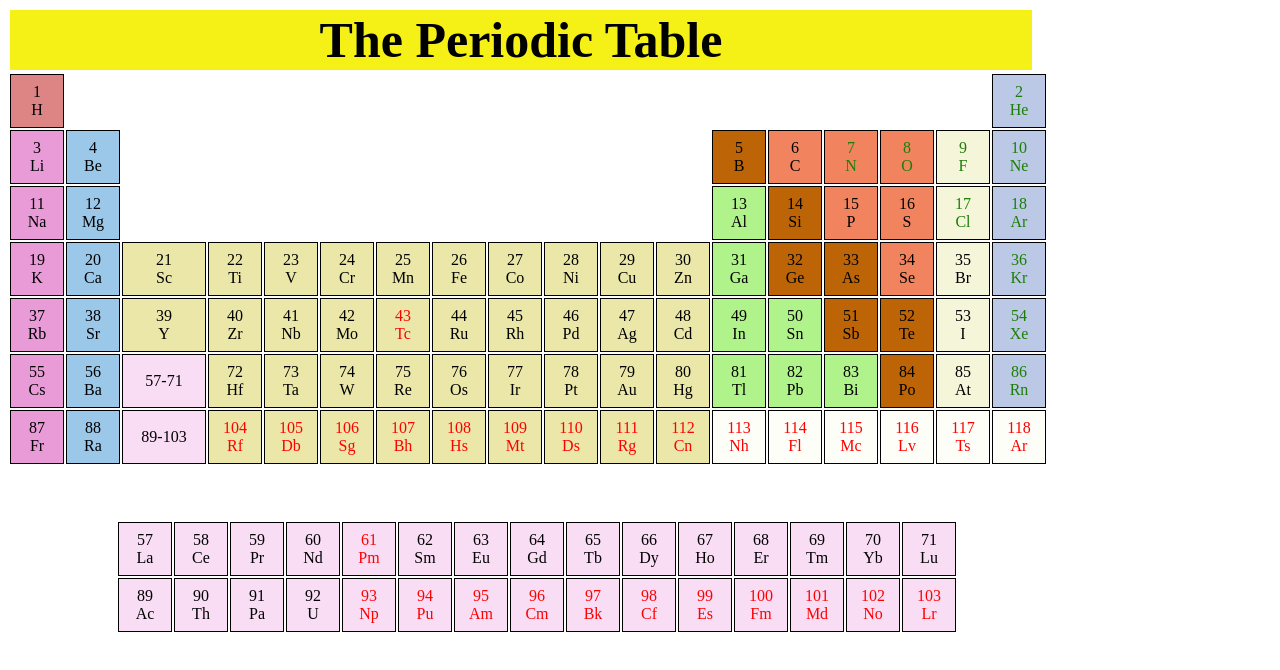
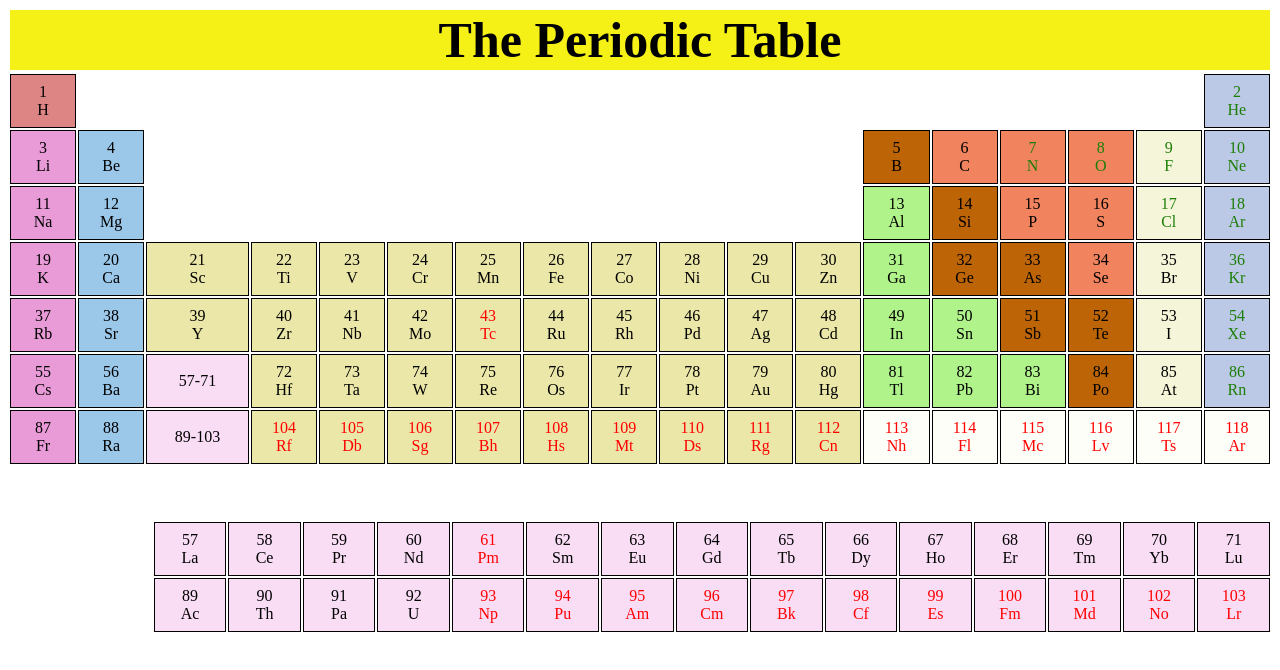
Before and after one commit to muhammadhasnain112/The-Periodic-Table, a plain HTML site: page index.html in a window 1280 px wide. Drawn offline with Linux system fonts and the light colour scheme.

Commit message:
Update index.html

```diff
--- a/index.html
+++ b/index.html
@@ -6,13 +6,13 @@
 <body>
 
 
-    <table>
+    <table  width="100%">
     <tr>
       <th style="text-align: center; font-size: 50px; width: 1020px; height: 30px; background-color: #f5f116;">The Periodic Table</th>
     </tr>
     </table>
 
-    <table>
+    <table  width="100%">
         <tr>
             <td style="width: 50px; height: 50px; background-color: #dd8484; text-align: center; border: 1px solid black;">1<br>
         H</td>
@@ -268,7 +268,7 @@
         </tr>
       </table>
         <!-- Adding 1 complete row of empty cells here -->
-        <table>
+        <table  width="100%">
 <tr>
         <td style = "empty-cells: hide;width: 50px; height: 50px"></td>
         <td style = "empty-cells: hide;"></td>
```
